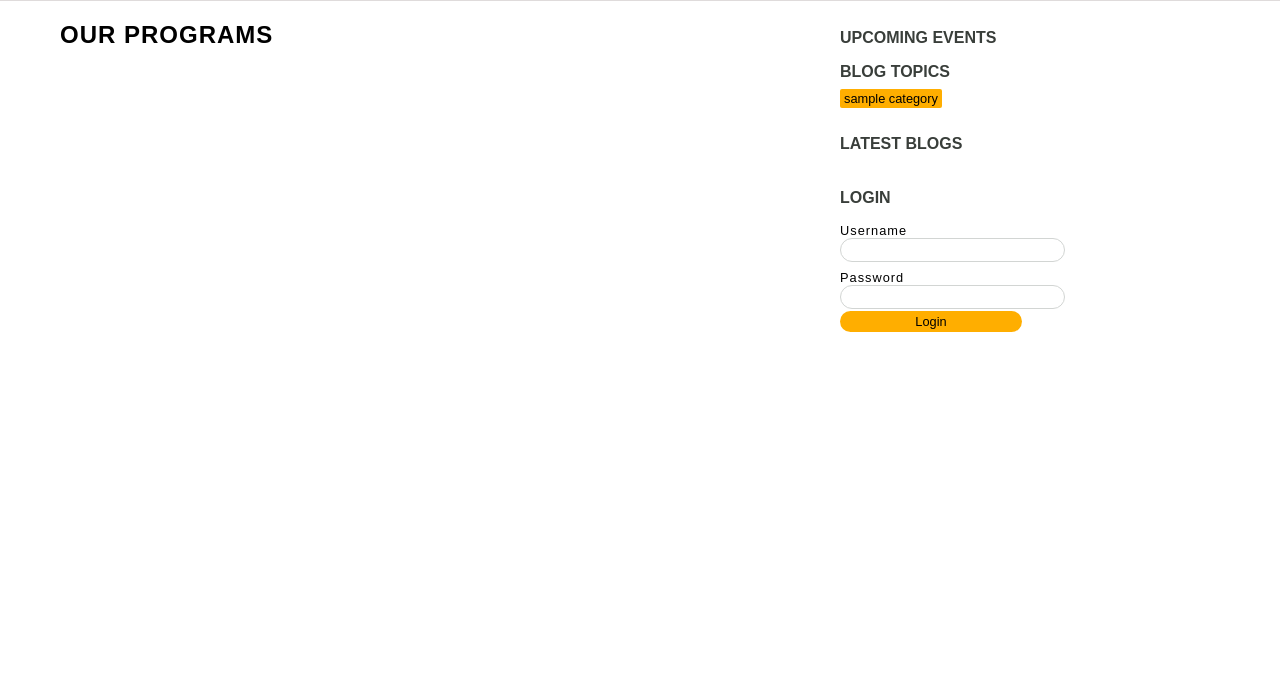
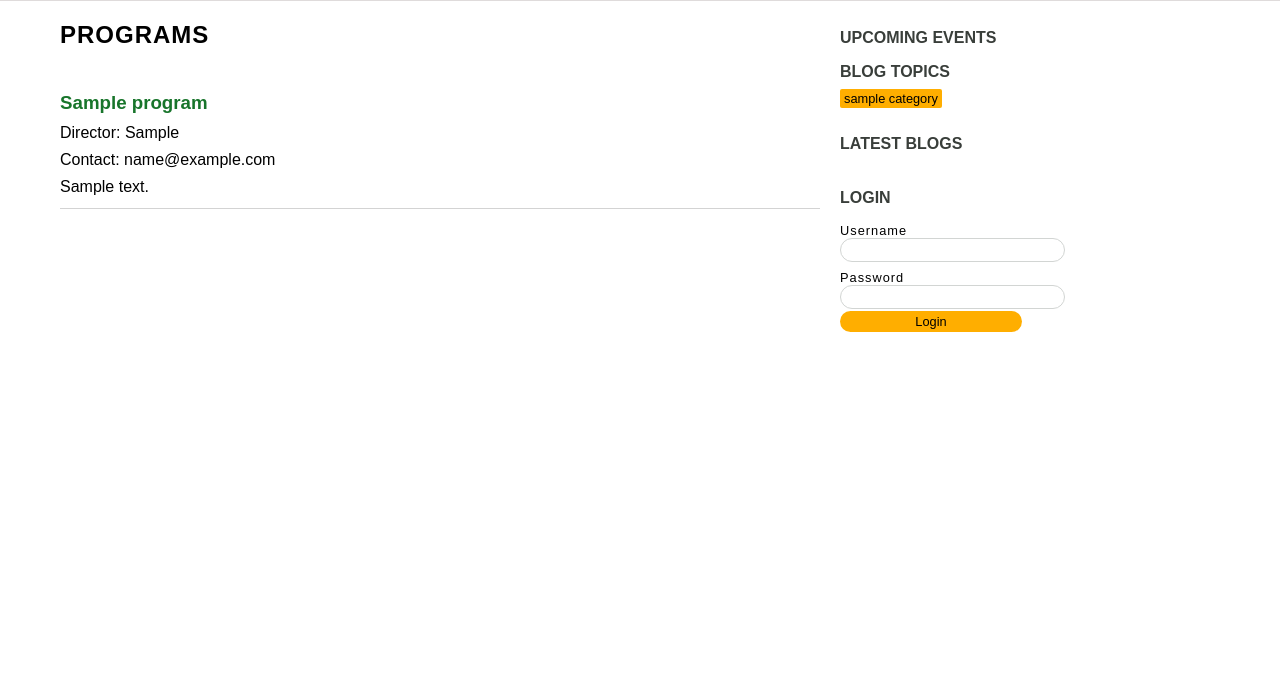
Before and after one commit to anilbhattaraitoronto/annapurnaplus, a Django app: page /posts/program in a window 1280 px wide. Shown: the part 92-792 px from the top of the page. Run offline with Django 3.2, Linux system fonts and the light colour scheme; tables that the repository leaves empty hold one stand-in row (values such as "Sample post"); data that the repository does not hold is empty.

Commit message:
styled the program and people pages

```diff
--- a/annasite/staticassets/css/main.css
+++ b/annasite/staticassets/css/main.css
@@ -207,7 +207,7 @@ summary:hover{
     padding: 20px;
     transition: 250ms all ease-in-out;
     position: absolute;
-    top: -50px;
+    top: 0px;
     left: 0;
     right: 0;
     width: 80%;
--- a/posts/views.py
+++ b/posts/views.py
@@ -1,7 +1,7 @@
 from django.shortcuts import render, get_object_or_404
 from .forms import AddBlogForm
 
-from .models import Category, Blog
+from .models import Category, Blog, Person, Program
 
 from django.http import HttpResponseRedirect
 from django.urls import reverse
@@ -53,8 +53,12 @@ def blog_detail(request, id):
 
 
 def people_list(request):
-    return render(request, 'posts/people.html', {})
+    persons = Person.objects.all()
+    for person in persons:
+        print(person.fullname)
+    return render(request, 'posts/people.html', {'persons': persons})
 
 
 def program_list(request):
-    return render(request, 'posts/programs.html', {})
+    programs = Program.objects.all()
+    return render(request, 'posts/programs.html', {'programs': programs})
--- a/templates/posts/programs.html
+++ b/templates/posts/programs.html
@@ -2,7 +2,26 @@
 {% load static %}
 {% block title %}List of Programs{% endblock title %}
 {% block content %}
-<main class="program-page">
-    <h2 class="page-title">Our Programs</h2>
+<style>
+    .program{
+        line-height: 1.7;
+        padding: 8px 0;
+        width: 100%;
+        margin: 10px auto;
+        border-bottom: 1px solid lightgray;
+    }
+</style>
+<main class="program-page page">
+    <h2 class="page-title">Programs</h2>
+    {% if programs %}
+    {% for program in programs %}
+    <div class="program">
+        <h3 class="item-title">{{program.title}}</h3>
+        <p>Director: {{program.director}}</p>
+        <p>Contact: {{program.contact_email}}</p>
+        <p>{{program.description}}</p>
+    </div>
+    {% endfor %}
+    {% endif %}
 </main>
 {% endblock content %}
```
Also changed, not shown: templates/posts/people.html (+35 -3 lines).
